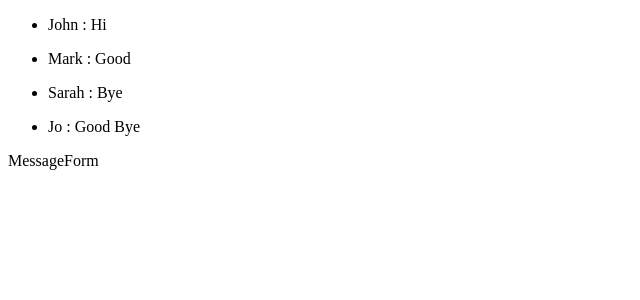
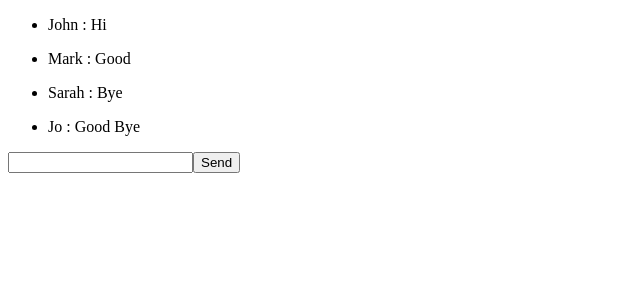
Before and after one commit to poomer123/react-socket.io-client, a React (Create React App) app: page / in a window 1280 px wide. Shown: the top 300 px of the page, without its empty margins (0-640 px from the left). Built offline with nearby package versions, Linux system fonts and the light colour scheme.

Commit message:
test send message on submit

```diff
--- a/src/chat/ChatRoom.js
+++ b/src/chat/ChatRoom.js
@@ -10,10 +10,16 @@ export default function ChatRoom() {
 		{ id: 3, text: 'Bye', member: 'Sarah' },
 		{ id: 4, text: 'Good Bye', member: 'Jo' }
 	])
+
+	const messageSend = newMessage => {
+		console.log(newMessage)
+		setMessages([...messages, newMessage])
+	}
+
 	return (
 		<div>
 			<MessageList messages={messages} />
-			<MessageForm />
+			<MessageForm messageSend={messageSend} />
 		</div>
 	)
 }
--- a/src/chat/MessageForm.js
+++ b/src/chat/MessageForm.js
@@ -1,5 +1,23 @@
-import React from 'react'
+import React, { useState } from 'react'
 
-export default function MessageForm() {
-    return <div>MessageForm</div>
+export default function MessageForm(props) {
+	const { messageSend } = props
+	const [value, setValue] = useState('')
+
+	const handleChange = e => {
+		setValue(e.target.value)
+	}
+
+	const handleSubmit = e => {
+		e.preventDefault()
+		messageSend({ id: 5, text: value, member: 'Jojo' })
+		console.log('handleSubmit')
+	}
+
+	return (
+		<form onSubmit={handleSubmit}>
+			<input type="text" onChange={handleChange} value={value} />
+			<button>Send</button>
+		</form>
+	)
 }
```
